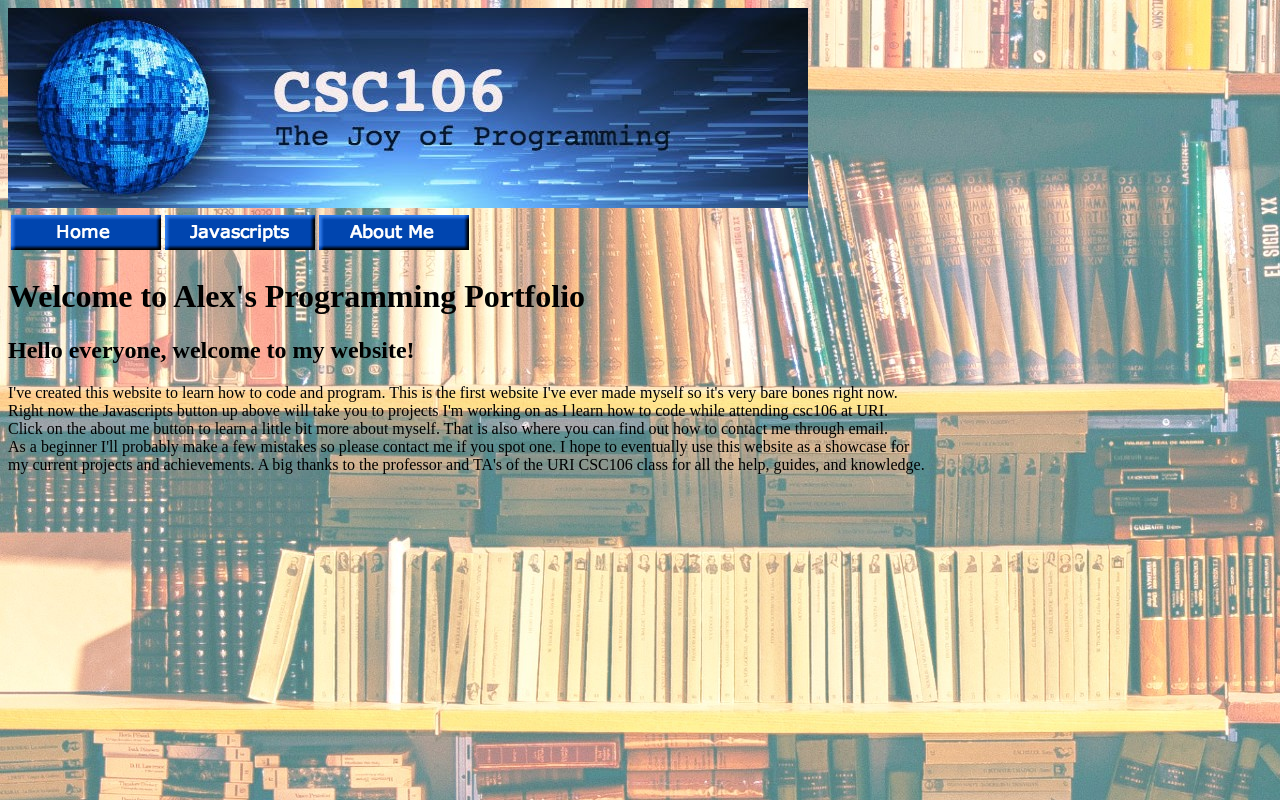
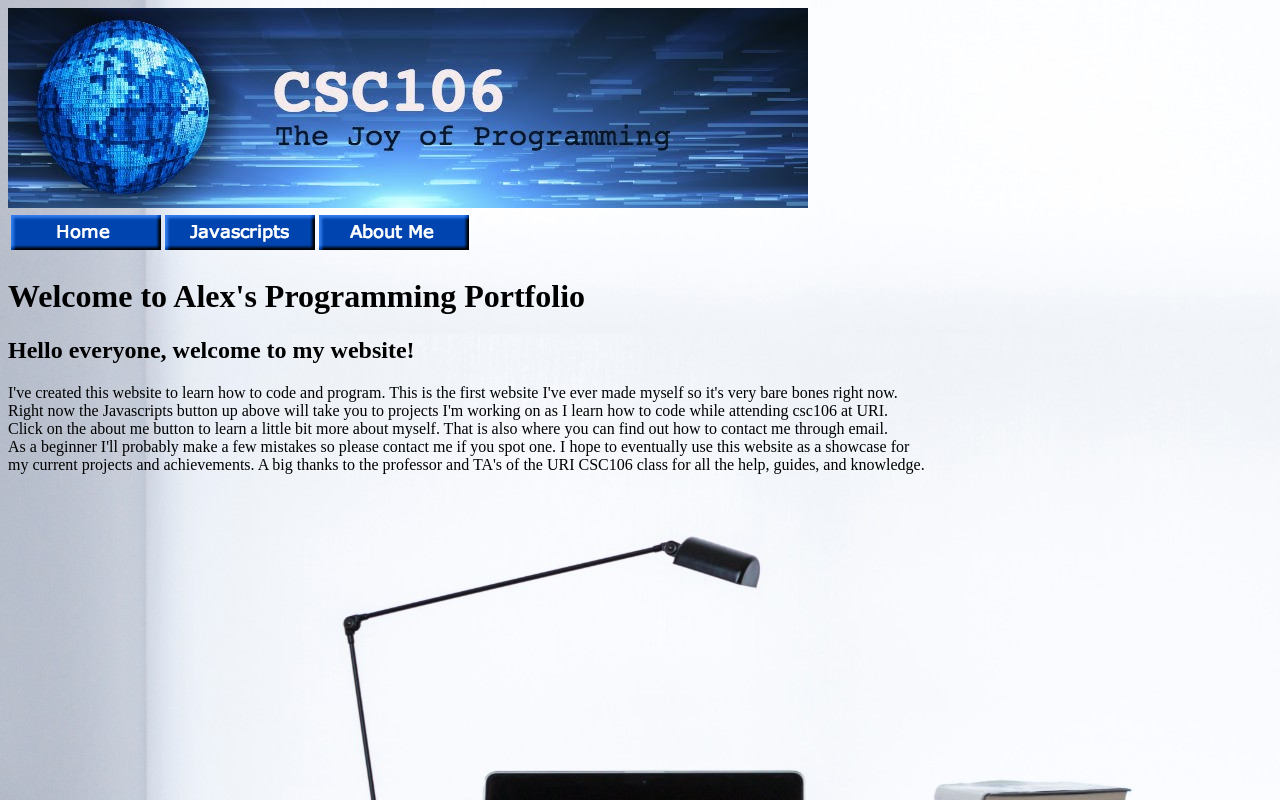
Before and after one commit to AlexD2020/alexd2020.github.io, a plain HTML site: page index.html in a window 1280 px wide. Drawn offline with Linux system fonts and the light colour scheme.

Commit message:
Update index.html

```diff
--- a/index.html
+++ b/index.html
@@ -6,7 +6,7 @@
     </head>
     <style>
         body {
-            background-image: url("myBackground1.jpg");
+            background-image: url("myBackground2.jpg");
         }
     </style>
     <body>
```
